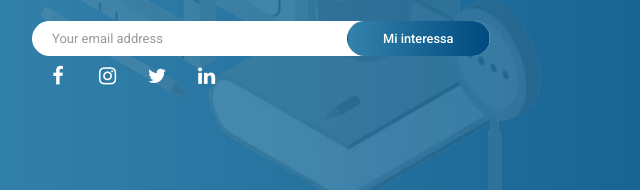
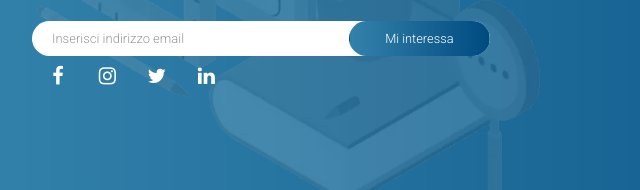
Before and after one commit to e-lumni/e-lumni.github.io, a plain HTML site: page index.htm in a window 1280 px wide. Shown: the part 467-657 px from the top of the page, 38-678 px from the left. Drawn offline with nearby package versions, Linux system fonts and the light colour scheme; a script that the page names is missing.

Commit message:
:lipstick: Improve UI

```diff
--- a/css/style.css
+++ b/css/style.css
@@ -1,4 +1,4 @@
-@import url("https://fonts.googleapis.com/css?family=Montserrat:400,600,700|Roboto:300,300i,400,500,700");
+@import url("https://fonts.googleapis.com/css?family=Montserrat:600,700|Roboto:300");
 /*---------------------------------------------------- */
 a {
   text-decoration: none;
@@ -16,7 +16,6 @@ body {
   line-height: 24px;
   font-size: 14px;
   font-family: "Roboto", sans-serif;
-  font-weight: normal;
   color: #777777;
   background-image: -moz-linear-gradient(  0deg, rgba(0,99,150,.8) 0%, rgb(0, 74, 128) 100%);
   background-image: -webkit-linear-gradient(  0deg, rgba(0,99,150,.8) 0%, rgb(0, 74, 128) 100%);
@@ -85,8 +84,7 @@ svg {
 
 .home_banner_area .banner_inner .banner_content h2 {
   font-size: 60px;
-  font-weight: bold;
-  font-family: "Montserrat", sans-serif;
+  font-weight: 700;
   margin-bottom: 15px;
   margin-top: -30px;
 }
@@ -120,13 +118,13 @@ svg {
   height: 35px;
   padding-right: 150px;
   padding-left: 20px;
-  color: #999999;
+  color: #444444;
   border-radius: 20px;
   background: #fff;
 }
 
 .single-widget input.placeholder {
-  color: #999999;
+  color: #444444;
 }
 
 .single-widget input:-moz-placeholder {
@@ -150,7 +148,6 @@ svg {
   background-image: -webkit-linear-gradient(  0deg, rgba(0,99,150,.8) 0%, rgb(0, 74, 128) 100%);
   background-image: -ms-linear-gradient(  0deg, rgba(0,99,150,.8) 0%, rgb(0, 74, 128) 100%);
   color: #fff;
-  font-weight: 500;
   line-height: 33px;
   font-size: 0.8rem;
   padding: 0px 35px;
--- a/index.htm
+++ b/index.htm
@@ -45,9 +45,9 @@
 									<div>
 										<form target="_blank" action="" method="get" class="subscribe_form relative">
 											<div class="input-group d-flex flex-row">
-												<input name="EMAIL" placeholder="Your email address"
+												<input name="EMAIL" placeholder="Inserisci indirizzo email"
 													onfocus="this.placeholder = ''"
-													onblur="this.placeholder = 'Email Address '" required=""
+													onblur="this.placeholder = 'Indirizzo email'" required=""
 													type="email">
 												<button class="btn sub-btn">Mi interessa</button>
 											</div>
```
